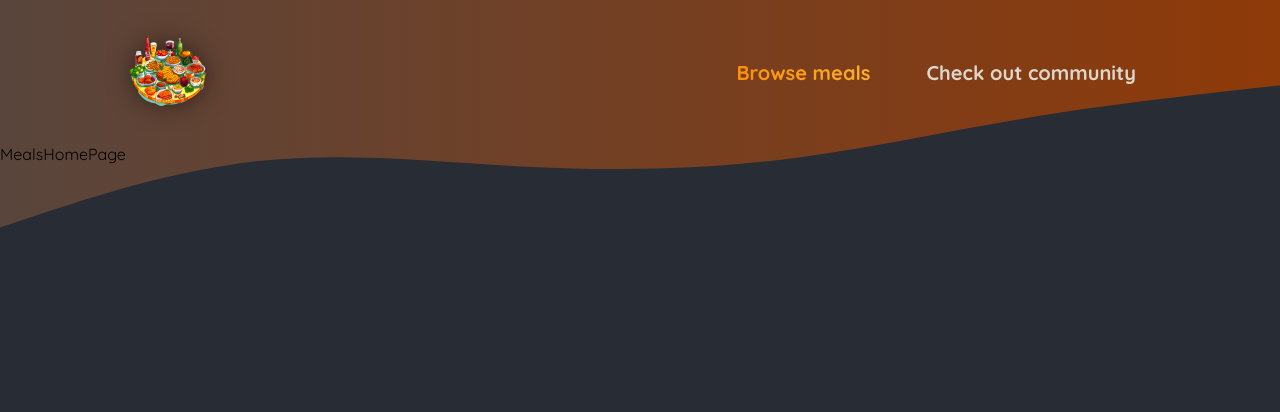
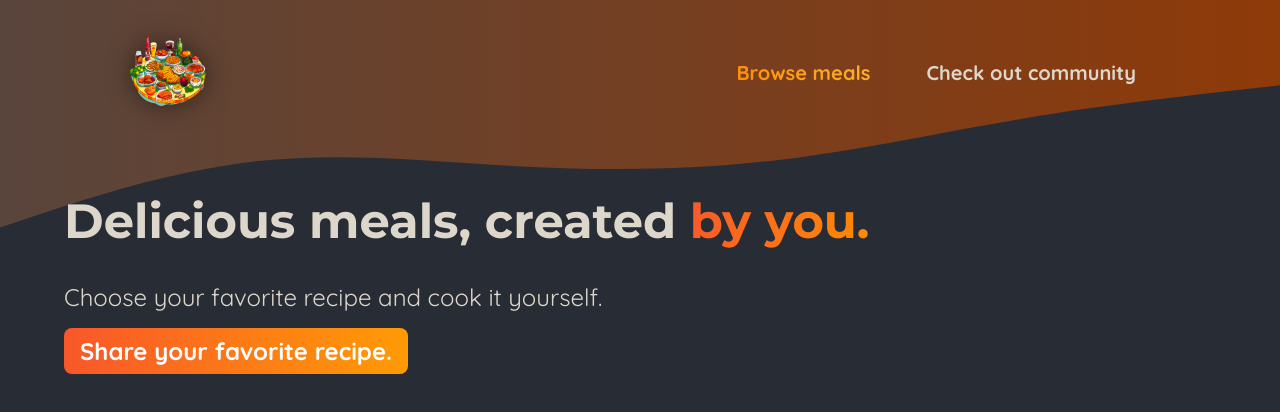
Before and after one commit to damanraaj/next-foodies, a Next.js app: page /meals in a window 1280 px wide. Shown: the top 412 px of the page. Built offline with nearby package versions, Linux system fonts and the light colour scheme.

Commit message:
update meals home page

```diff
--- a/app/meals/page.js
+++ b/app/meals/page.js
@@ -1,9 +1,22 @@
-import React from 'react'
-
+import React from "react";
+import classes from "./page.module.css";
+import Link from "next/link";
 const MealsHomePage = () => {
   return (
-    <div>MealsHomePage</div>
-  )
-}
+    <div>
+      <header className={classes["header"]}>
+        <h1>
+          Delicious meals, created
+          <span className={classes.highlight}> by you.</span>
+        </h1>
+        <p>Choose your favorite recipe and cook it yourself.</p>
+        <p className={classes.cta}>
+          <Link href={"/meals/share"}>Share your favorite recipe.</Link>
+        </p>
+      </header>
+      <main className={classes["main"]}></main>
+    </div>
+  );
+};
 
-export default MealsHomePage
+export default MealsHomePage;
--- /dev/null
+++ b/app/meals/page.module.css
@@ -0,0 +1,51 @@
+.header {
+  gap: 3rem;
+  margin: 3rem auto 5rem auto;
+  width: 90%;
+  max-width: 75rem;
+  color: #ddd6cb;
+  font-size: 1.5rem;
+}
+
+.header h1 {
+  font-family: "Montserrat", sans-serif;
+}
+
+.highlight {
+  background: linear-gradient(90deg, #f9572a, #ff8a05);
+  background-clip: text;
+  -webkit-background-clip: text;
+  -webkit-text-fill-color: transparent;
+}
+
+.header p {
+  margin: 0;
+}
+
+.cta a {
+  display: inline-block;
+  margin-top: 1rem;
+  padding: 0.5rem 1rem;
+  border-radius: 0.5rem;
+  background: linear-gradient(90deg, #f9572a, #ff9b05);
+  color: #ffffff;
+  font-weight: bold;
+  text-decoration: none;
+}
+
+.loading {
+  text-align: center;
+  animation: loading 1.2s ease-in-out infinite;
+}
+
+@keyframes loading {
+  0% {
+    color: #e9e9e9;
+  }
+  50% {
+    color: #b89b84;
+  }
+  100% {
+    color: #e9e9e9;
+  }
+}
```
